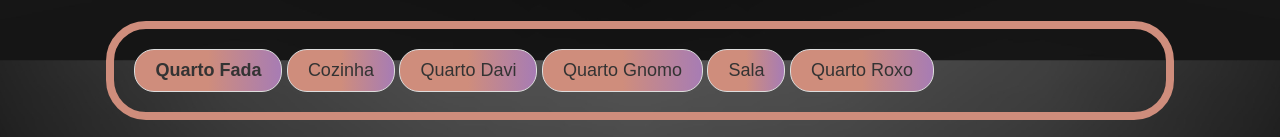
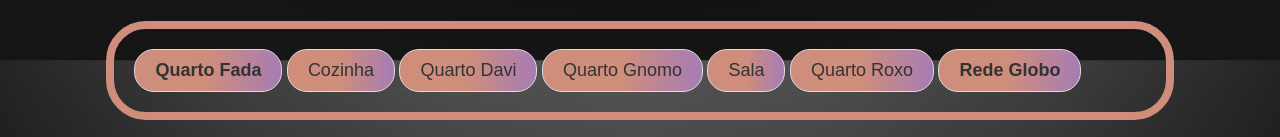
Before and after one commit to Brunexgmaer09/CanaisAoVivo, a plain HTML site: page index.html in a window 1280 px wide. Shown: the part 793-930 px from the top of the page. Drawn offline with Linux system fonts and the light colour scheme.

Commit message:
Update index.html

```diff
--- a/index.html
+++ b/index.html
@@ -22,6 +22,7 @@
         <button class="ambiente" data-id="bbb9">Quarto Gnomo</button>
         <button class="ambiente" data-id="bbb11">Sala</button>
         <button class="ambiente" data-id="bbb">Quarto Roxo</button>
+        <button class="ambiente gradient-button" data-id="globomg-globominas">Rede Globo</button>
     </div>
     <div class="contador-container">
         <div align="center"><a title='Contador de Visitas do MegaContador' href='https://megacontador.com.br/' ><img src='https://megacontador.com.br/img-xAgj5K3nGHJb0DfB-48.gif' border='0' alt='Contador de visitas'></a></div>
```
